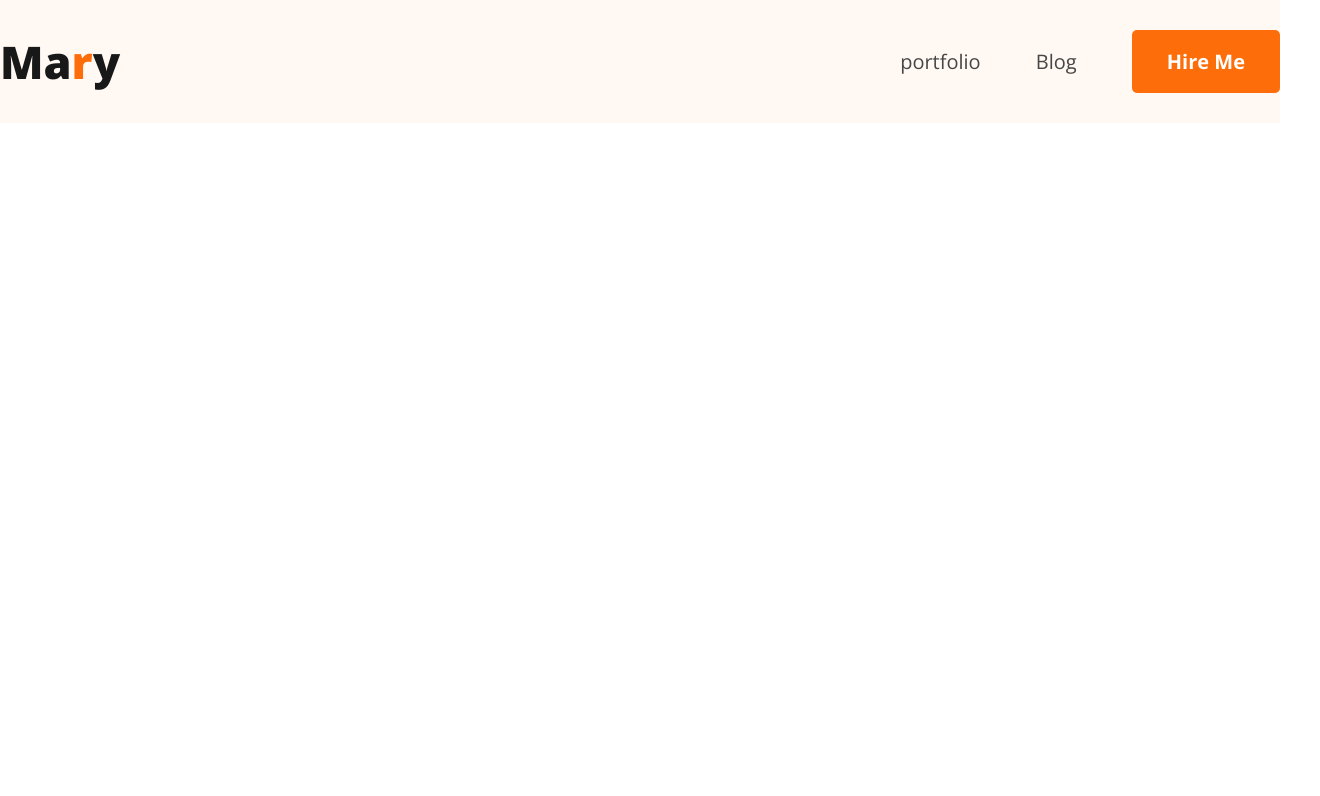
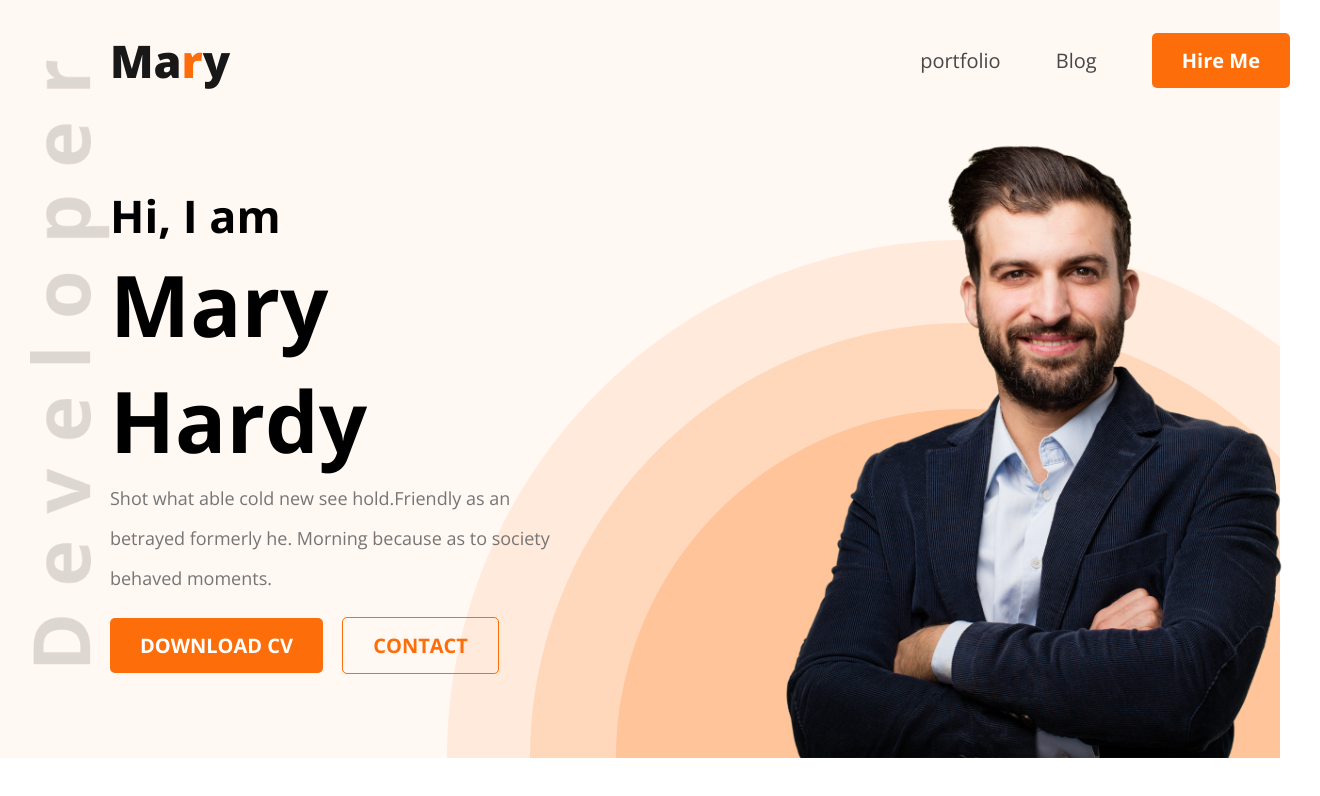
Before and after one commit to Armanhossain15/web-developer-portfolio, a plain HTML site: page index.html in a window 1280 px wide. Shown: the whole page, 1320 px wide, since content can reach past the window. Drawn offline with nearby package versions, Linux system fonts and the light colour scheme.

Commit message:
added banner

```diff
--- a/index.html
+++ b/index.html
@@ -12,7 +12,11 @@
 <body>
    <!-- navbar and banner -->
    <header>
-    <nav class="flex">
+    <div class="dev-img" style="width: 10%;">
+        <img width="80px" style="margin-top: 60px ; margin-left: 30px;" src="./images/developer.png" alt="">
+    </div>
+   <div class="nav-banner " style="padding-right: 30px;">
+    <nav class="flex fixed-width" >
         <div class="logo">
             <h1>Ma<span style="color: #FD6E0A;">r</span>y</h1>
         </div>
@@ -24,6 +28,21 @@
             </ul>
         </div>
     </nav>
+    <div class="banner flex">
+        <div class="banner-info">
+            <h2 style="font-size: 45px; font-weight: 600;">Hi, I am</h2>
+            <h1 style="font-size: 85px; font-weight: 700;">Mary Hardy</h1>
+            <p style="font-size: 18px; font-weight: 400; line-height: 40px;">
+                Shot what able cold new see hold.Friendly as an betrayed formerly he. Morning because as to society behaved moments.
+            </p>
+            <button style="margin:20px  15px 20px 0;">DOWNLOAD CV</button>
+            <button style="border: 1px solid #FD6E0A; background-color: transparent; color: #FD6E0A;">CONTACT</button>
+        </div>
+        <div class="banner-img">
+            <img src="images/hardy.png" alt="">
+        </div>
+    </div>
+   </div>
 </header>
    <!-- navbar and banner -->
     <main>
--- a/style.css
+++ b/style.css
@@ -8,8 +8,12 @@
     justify-content: space-between;
     align-items: center;
 }
+.fixed-width{
+    width: 1180px;
+    height: auto;
+}
 button{
-    padding: 18px 35px;
+    padding: 14px 30px;
     background-color: #FD6E0A;
     color: white;
     border: none;
@@ -18,9 +22,18 @@ button{
     font-weight: 700;
 
 }
+p{
+   color: #757575;
+}
 /* navbar */
+
 header{
     background-color: #FFF8F3;
+    background-image: url("images/header_bg.png");
+    background-repeat: no-repeat;
+    background-position: right bottom  ;
+    display: flex;
+    margin-bottom: 50px;
 }
 nav{
     padding: 30px 0;
@@ -40,3 +53,14 @@ nav{
     margin-right: 51px;
 }
 /* navbar */
+
+/* banner */
+.banner-img img{
+    width: 550px;
+    height: auto;
+    margin-bottom: -5px;
+}
+.banner-info{
+    width: 40%;
+}
+/* banner */
```
